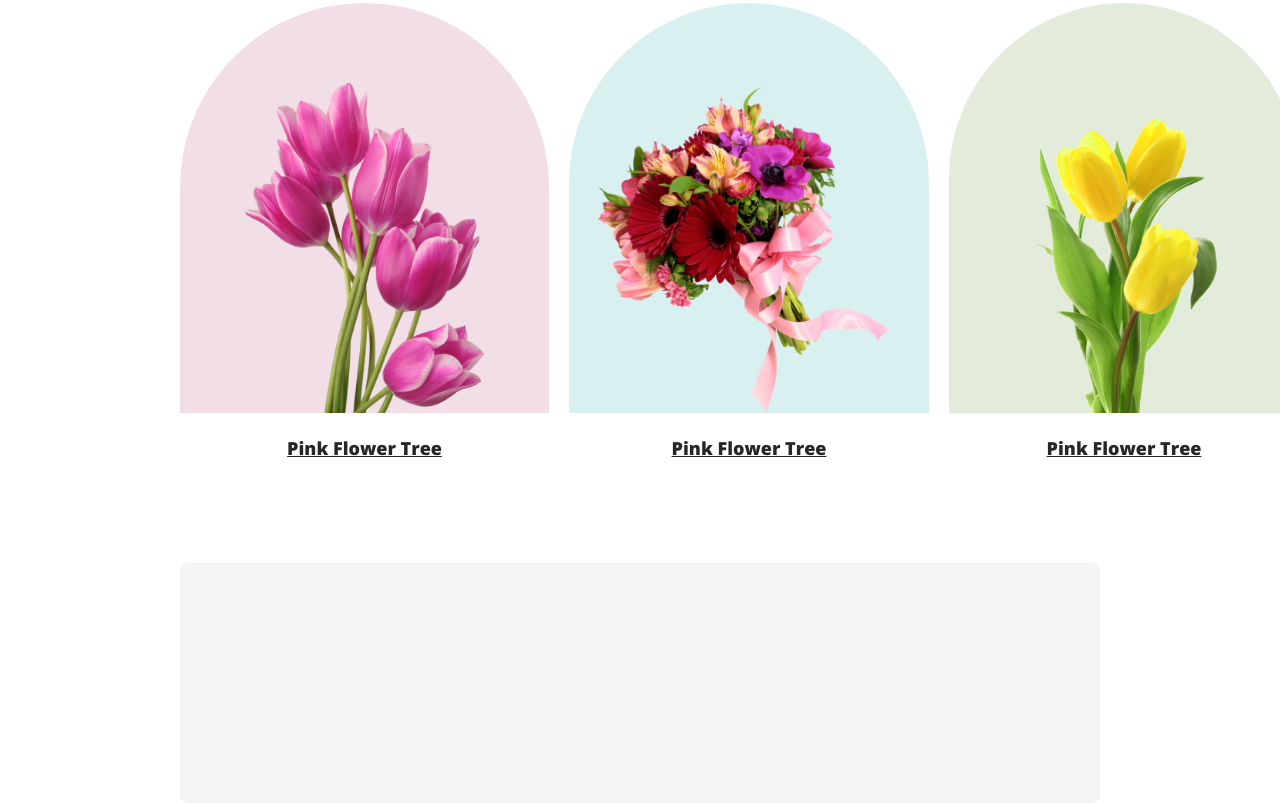
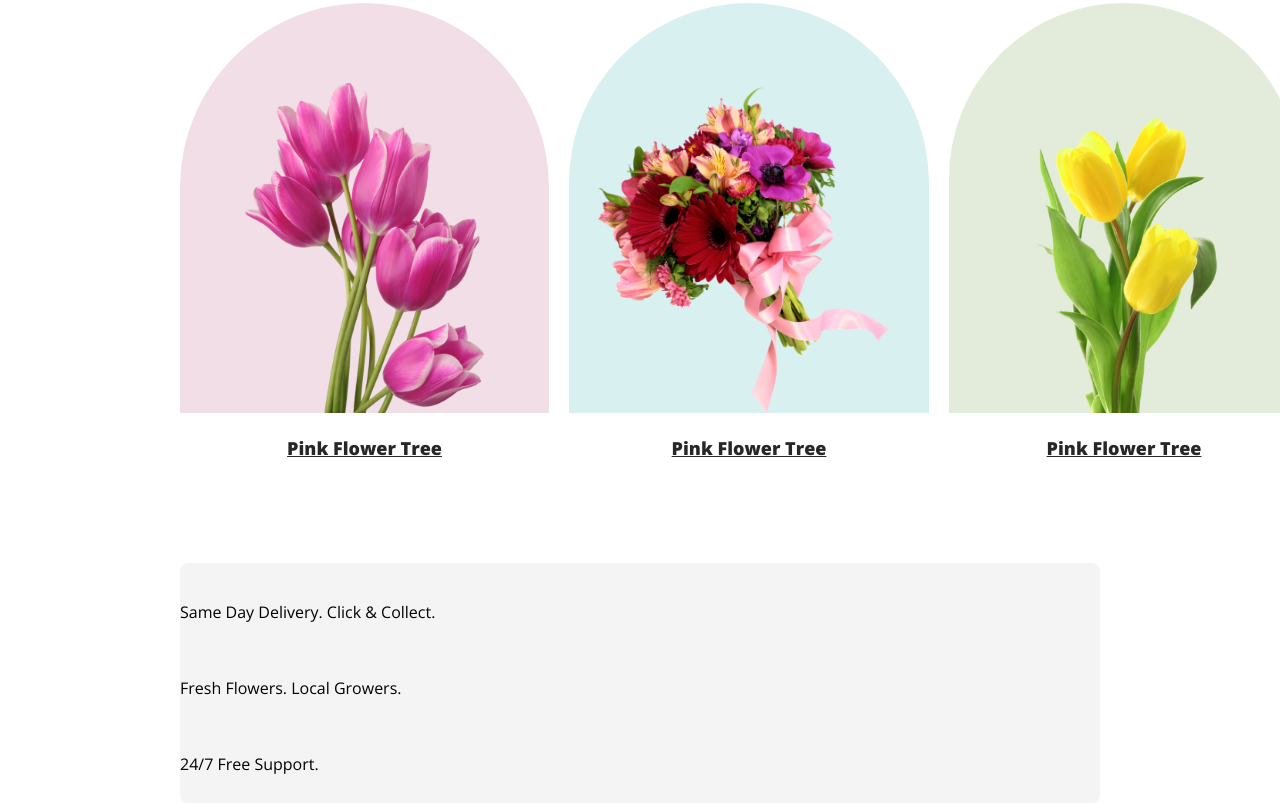
Before and after one commit to amatunnoorbd/test, a plain HTML site: page index.html in a window 1280 px wide. Shown: the part 971-1774 px from the top of the page. Drawn offline with nearby package versions, Linux system fonts and the light colour scheme.

```diff
--- a/html/index.html
+++ b/index.html
@@ -60,6 +60,20 @@
 
 
         <section class="optional">
+               <div class="optional-section">
+                <img src="" alt="">
+                <p class="optional-des">Same Day Delivery. Click & Collect.</p>
+               </div>
+
+               <div class="optional-section">
+                <img src="" alt="">
+                <p class="optional-des">Fresh Flowers. Local Growers.</p>
+               </div>
+
+               <div class="optional-section">
+                <img src="" alt="">
+                <p class="optional-des">24/7 Free Support.</p>
+               </div>
 
         </section>
 
```
